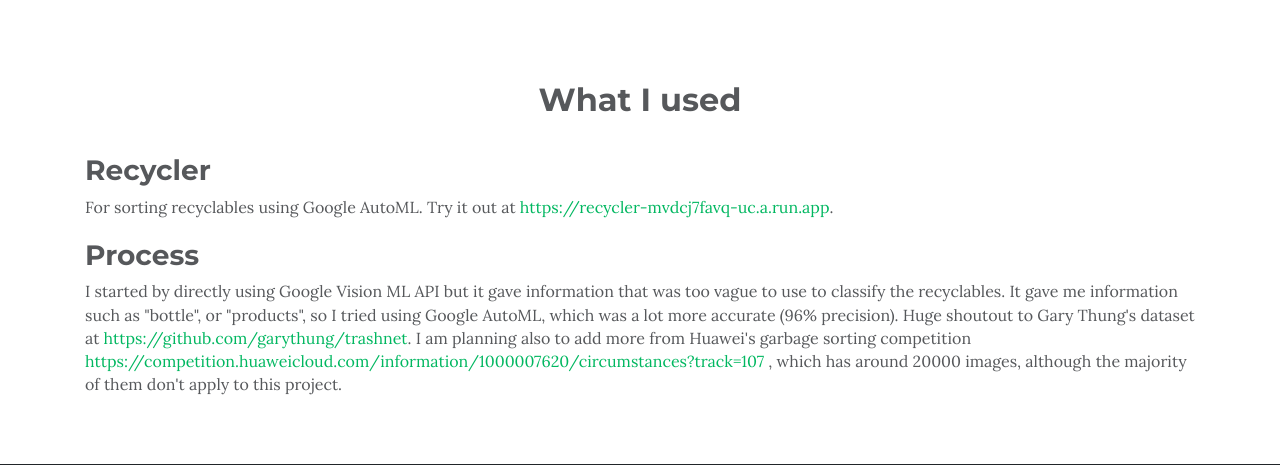
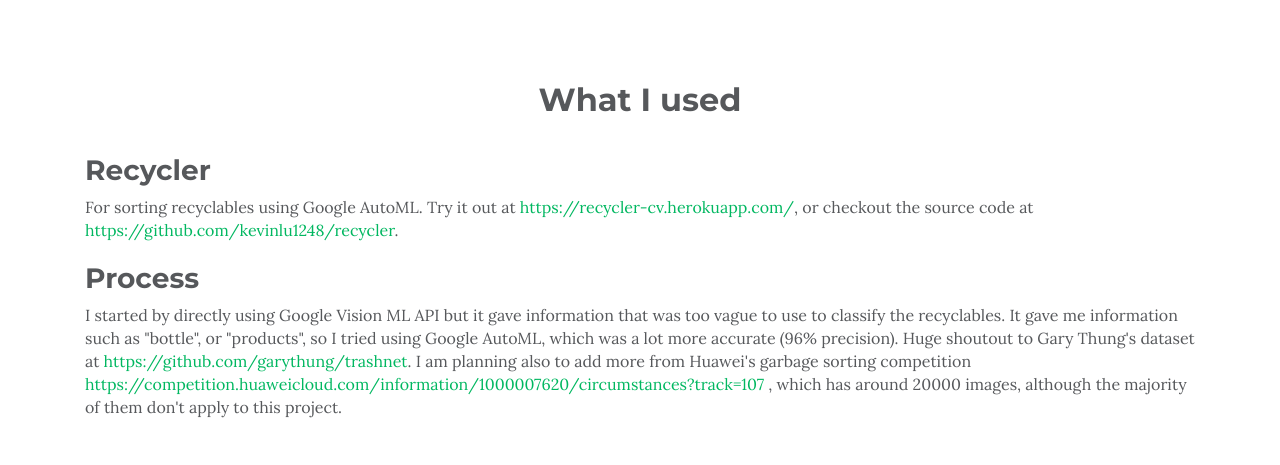
Before and after one commit to kevinlu1248/recycler, a Flask app: page / in a window 1280 px wide. Shown: the part 1527-1992 px from the top of the page. Run offline with Flask 2, Linux system fonts and the light colour scheme; some libraries are stand-ins or nearby versions; some web fonts are replaced.

Commit message:
added github link

```diff
--- a/templates/frontend.html
+++ b/templates/frontend.html
@@ -125,7 +125,7 @@
                     <h3 id="intro">Recycler</h3>
                     <p>
                         For sorting recyclables using Google AutoML. Try it out at
-                        <a href="https://recycler-mvdcj7favq-uc.a.run.app">https://recycler-mvdcj7favq-uc.a.run.app</a>.
+                        <a href="https://recycler-cv.herokuapp.com/">https://recycler-cv.herokuapp.com/</a>, or checkout the source code at <a href="https://github.com/kevinlu1248/recycler">https://github.com/kevinlu1248/recycler</a>.
                     </p>
                     <h3 id="process">Process</h3>
                     <p>
```
